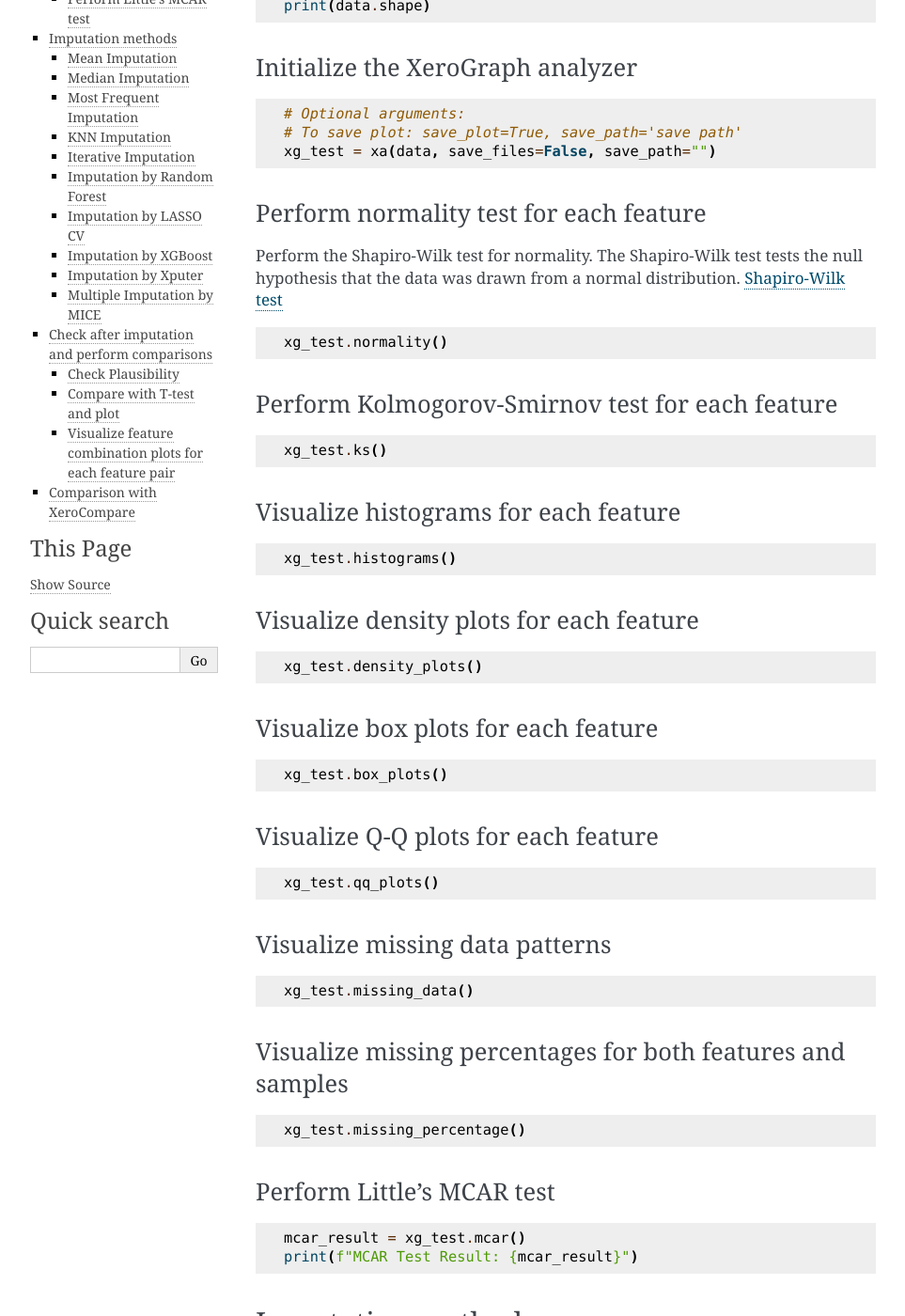
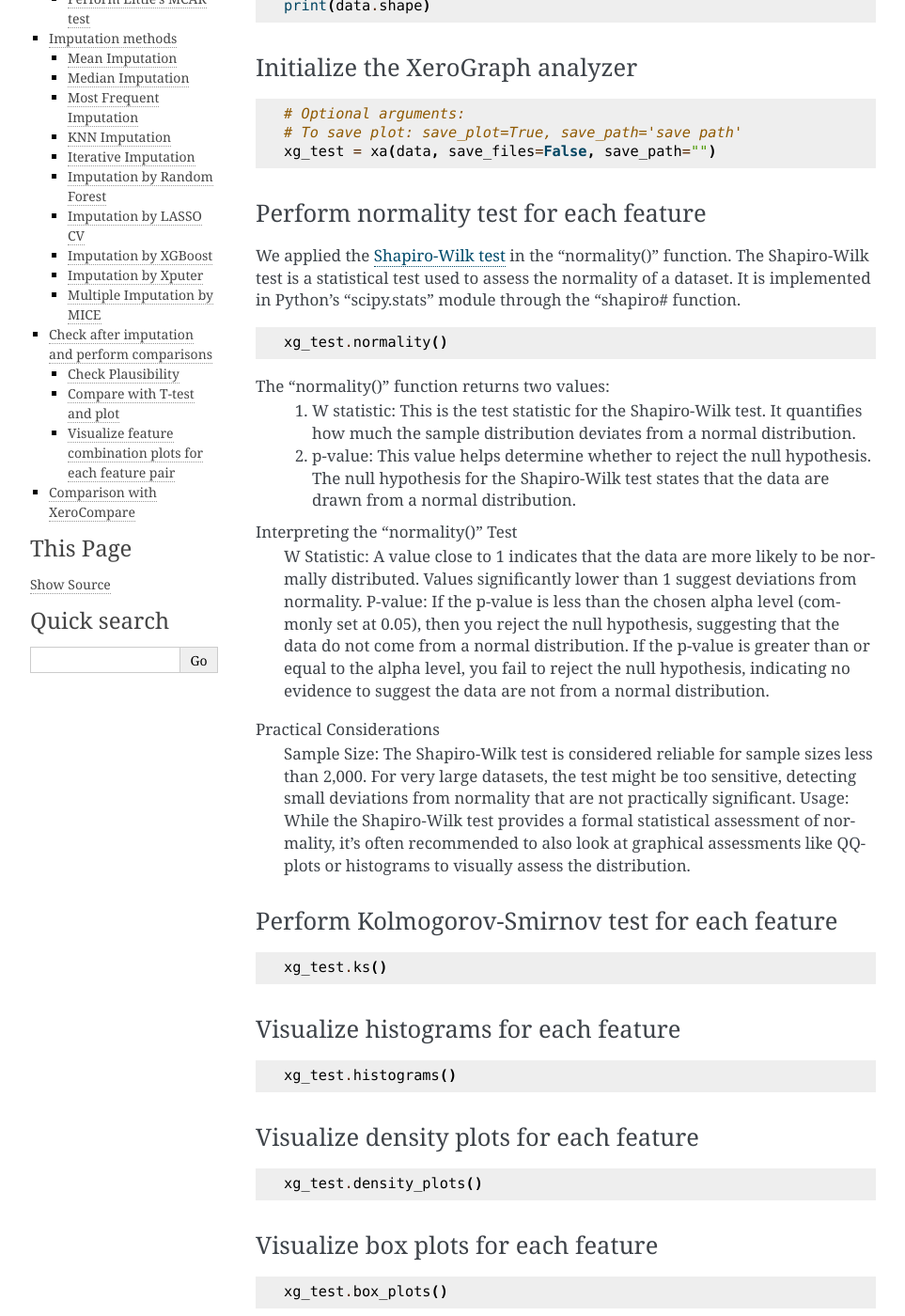
Before and after one commit to kazilab/XeroGraph, a Sphinx documentation site: the page built from docs/usage.rst, in a window 1280 px wide and 1400 px high, scrolled down 631 px. Shown: the whole window at 94% size, without its empty margins (148-1111 px from the left). Built offline with Sphinx 7.4.7, drawn with Linux system fonts in a browser that asks for light colours.

Commit message:
Update usage.rst

```diff
--- a/docs/usage.rst
+++ b/docs/usage.rst
@@ -41,14 +41,24 @@ Initialize the XeroGraph analyzer
 
 Perform normality test for each feature
 ---------------------------------------
-Perform the Shapiro-Wilk test for normality.
-The Shapiro-Wilk test tests the null hypothesis that the data was drawn from a normal distribution.
-`Shapiro-Wilk test <https://docs.scipy.org/doc/scipy/reference/generated/scipy.stats.shapiro.html>`_
-
+We applied the `Shapiro-Wilk test <https://docs.scipy.org/doc/scipy/reference/generated/scipy.stats.shapiro.html>`_ in the "normality()" function. The Shapiro-Wilk test is a statistical test used to assess the normality of a dataset. It is implemented in Python's "scipy.stats" module through the "shapiro# function.
 
 .. code-block:: python
 
     xg_test.normality()
+
+The "normality()" function returns two values:
+    (1) W statistic: This is the test statistic for the Shapiro-Wilk test. It quantifies how much the sample distribution deviates from a normal     distribution.
+    (2) p-value: This value helps determine whether to reject the null hypothesis. The null hypothesis for the Shapiro-Wilk test states that the data are drawn from a normal distribution.
+
+Interpreting the "normality()" Test
+    W Statistic: A value close to 1 indicates that the data are more likely to be normally distributed. Values significantly lower than 1 suggest deviations from normality.
+    P-value: If the p-value is less than the chosen alpha level (commonly set at 0.05), then you reject the null hypothesis, suggesting that the data do not come from a normal distribution. If the p-value is greater than or equal to the alpha level, you fail to reject the null hypothesis, indicating no evidence to suggest the data are not from a normal distribution.
+
+Practical Considerations
+    Sample Size: The Shapiro-Wilk test is considered reliable for sample sizes less than 2,000. For very large datasets, the test might be too sensitive, detecting small deviations from normality that are not practically significant.
+    Usage: While the Shapiro-Wilk test provides a formal statistical assessment of normality, it's often recommended to also look at graphical assessments like QQ-plots or histograms to visually assess the distribution.
+
 
 Perform Kolmogorov-Smirnov test for each feature
 ------------------------------------------------
```
